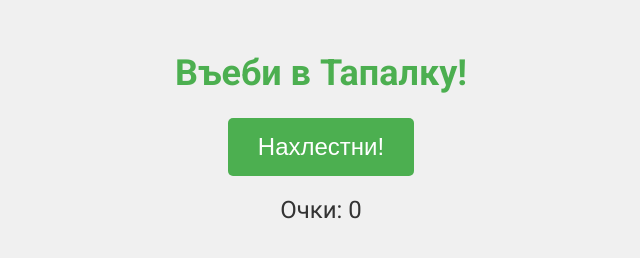
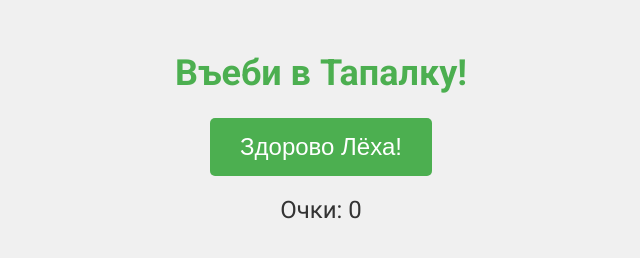
Before and after one commit to Stralis777/dada1, a plain HTML site: page index.html in a window 1280 px wide. Shown: the whole page, without its empty margins (319-959 px from the left). Drawn offline with Linux system fonts and the light colour scheme.

Commit message:
index.html

```diff
--- a/index.html
+++ b/index.html
@@ -42,7 +42,7 @@
 </head>
 <body>
     <h1>Въеби в Тапалку!</h1>
-    <button id="tap-button">Нахлестни!</button>
+    <button id="tap-button">Здорово Лёха!</button>
     <div class="score">Очки: <span id="score">0</span></div>
     <script>
         let score = 0; // Переменная для подсчёта очков
```
